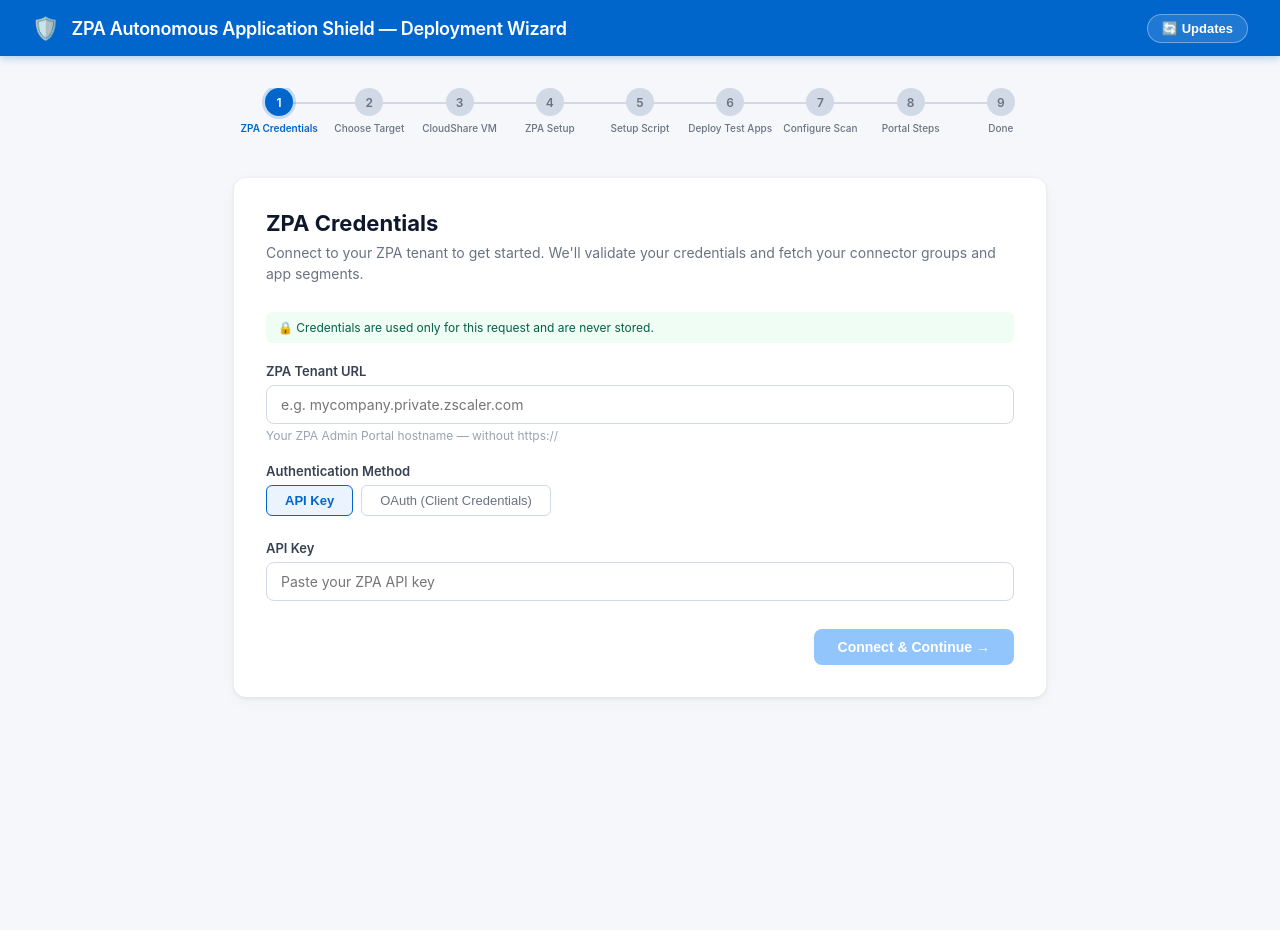
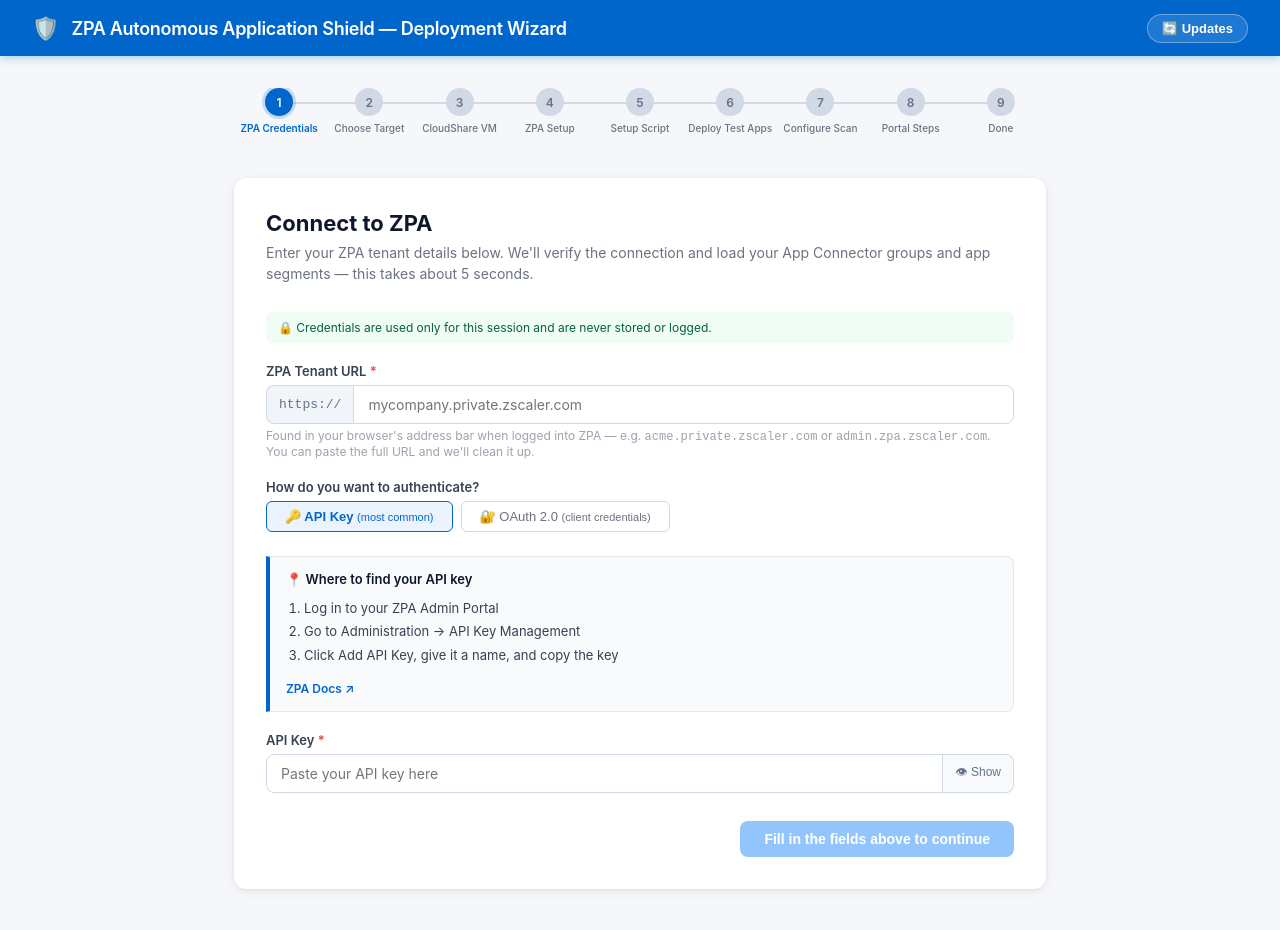
Before and after one commit to Paulie631/zpa-shield-deployer, a React (Vite) app in the folder client/: page / in a window 1280 px wide. Shown: the top 930 px of the page. Before the commit the page ends 800 px from the top, so only its background shows below. Built offline with nearby package versions, Linux system fonts and the light colour scheme; no server answers.

Commit message:
ux: ZPA Credentials step — inline guide, url auto-clean, show/hide, smarter errors

```diff
--- a/client/src/App.css
+++ b/client/src/App.css
@@ -396,6 +396,84 @@ body {
 /* === Divider === */
 .divider { border: none; border-top: 1px solid #E5E7EB; margin: 24px 0; }
 
+/* === ZPA Credentials helpers === */
+.label-required { color: #ef4444; }
+
+.input-with-prefix {
+  display: flex;
+  align-items: stretch;
+}
+.input-prefix {
+  display: flex;
+  align-items: center;
+  padding: 0 12px;
+  background: #F1F5F9;
+  border: 1.5px solid #D1D9E6;
+  border-right: none;
+  border-radius: 8px 0 0 8px;
+  font-size: 13px;
+  color: #64748b;
+  white-space: nowrap;
+  font-family: monospace;
+}
+.input-with-prefix input {
+  border-radius: 0 8px 8px 0 !important;
+  flex: 1;
+}
+
+.input-with-reveal {
+  display: flex;
+  align-items: stretch;
+}
+.input-with-reveal input {
+  border-radius: 8px 0 0 8px !important;
+  flex: 1;
+}
+.reveal-btn {
+  padding: 0 12px;
+  border: 1.5px solid #D1D9E6;
+  border-left: none;
+  border-radius: 0 8px 8px 0;
+  background: #F8FAFC;
+  font-size: 12px;
+  cursor: pointer;
+  color: #64748b;
+  white-space: nowrap;
+  transition: background 0.15s;
+}
+.reveal-btn:hover { background: #F1F5F9; }
+
+.find-guide {
+  background: #F8FAFC;
+  border: 1.5px solid #E2E8F0;
+  border-left: 4px solid #0066CC;
+  border-radius: 0 8px 8px 0;
+  padding: 14px 16px;
+  margin-bottom: 20px;
+}
+.find-guide-title {
+  font-size: 13px;
+  font-weight: 600;
+  color: #0f172a;
+  margin-bottom: 10px;
+}
+.find-guide-steps {
+  padding-left: 18px;
+  margin: 0 0 10px;
+}
+.find-guide-steps li {
+  font-size: 13px;
+  color: #374151;
+  line-height: 1.8;
+}
+.find-guide-link {
+  font-size: 12px;
+  color: #0066CC;
+  font-weight: 600;
+  text-decoration: none;
+}
+.find-guide-link:hover { text-decoration: underline; }
+
 /* === Update Checker === */
 .update-btn {
   display: inline-flex;
--- a/client/src/steps/ZPACredentials.jsx
+++ b/client/src/steps/ZPACredentials.jsx
@@ -1,5 +1,29 @@
 import React, { useState } from 'react'
 import axios from 'axios'
+
+const WHERE_TO_FIND = {
+  apikey: {
+    steps: [
+      { n: 1, text: 'Log in to your ZPA Admin Portal' },
+      { n: 2, text: 'Go to Administration → API Key Management' },
+      { n: 3, text: 'Click Add API Key, give it a name, and copy the key' },
+    ],
+    docsUrl: 'https://help.zscaler.com/zpa/about-api-keys'
+  },
+  oauth: {
+    steps: [
+      { n: 1, text: 'Log in to your ZPA Admin Portal' },
+      { n: 2, text: 'Go to Administration → API Key Management → OAuth 2.0 Clients' },
+      { n: 3, text: 'Click Add Client, choose Client Credentials, and copy the Client ID and Secret' },
+    ],
+    docsUrl: 'https://help.zscaler.com/zpa/oauth-2.0-client-credentials'
+  }
+}
+
+function urlToTenant(raw) {
+  // Strip https://, http://, trailing slashes so user can paste the full URL
+  return raw.replace(/^https?:\/\//i, '').replace(/\/.*$/, '').trim()
+}
 
 export default function ZPACredentials({ data, update, next }) {
   const [authMode, setAuthMode] = useState(data.authMode || 'apikey')
@@ -7,8 +31,19 @@ export default function ZPACredentials({ data, update, next }) {
   const [apiKey, setApiKey] = useState(data.apiKey || '')
   const [clientId, setClientId] = useState(data.clientId || '')
   const [clientSecret, setClientSecret] = useState(data.clientSecret || '')
+  const [showApiKey, setShowApiKey] = useState(false)
+  const [showSecret, setShowSecret] = useState(false)
   const [loading, setLoading] = useState(false)
   const [error, setError] = useState('')
+
+  const guide = WHERE_TO_FIND[authMode]
+
+  const handleTenantInput = (val) => {
+    setTenantUrl(urlToTenant(val))
+    setError('')
+  }
+
+  const canSubmit = tenantUrl && (authMode === 'apikey' ? apiKey : clientId && clientSecret)
 
   const validate = async () => {
     setLoading(true)
@@ -30,7 +65,14 @@ export default function ZPACredentials({ data, update, next }) {
       })
       next()
     } catch (err) {
-      setError(err.response?.data?.error || 'Could not connect to ZPA. Check your tenant URL and credentials.')
+      const msg = err.response?.data?.error || err.message || ''
+      if (msg.includes('401') || msg.includes('403') || msg.includes('Unauthorized')) {
+        setError('Invalid credentials — double-check your API key and tenant URL.')
+      } else if (msg.includes('ENOTFOUND') || msg.includes('network') || msg.includes('connect')) {
+        setError(`Can't reach ${tenantUrl} — check the tenant URL and your internet connection.`)
+      } else {
+        setError(msg || 'Connection failed. Check your tenant URL and credentials.')
+      }
     } finally {
       setLoading(false)
     }
@@ -38,63 +80,145 @@ export default function ZPACredentials({ data, update, next }) {
 
   return (
     <div className="card">
-      <h2>ZPA Credentials</h2>
-      <p className="subtitle">Connect to your ZPA tenant to get started. We'll validate your credentials and fetch your connector groups and app segments.</p>
+      <h2>Connect to ZPA</h2>
+      <p className="subtitle">
+        Enter your ZPA tenant details below. We'll verify the connection and load your App Connector groups and app segments — this takes about 5 seconds.
+      </p>
 
-      <div className="disclaimer">🔒 Credentials are used only for this request and are never stored.</div>
+      <div className="disclaimer">🔒 Credentials are used only for this session and are never stored or logged.</div>
 
+      {/* Tenant URL */}
       <div className="form-group">
-        <label>ZPA Tenant URL</label>
+        <label>
+          ZPA Tenant URL
+          <span className="label-required"> *</span>
+        </label>
+        <div className="input-with-prefix">
+          <span className="input-prefix">https://</span>
           <input
             type="text"
-          placeholder="e.g. mycompany.private.zscaler.com"
+            placeholder="mycompany.private.zscaler.com"
             value={tenantUrl}
-          onChange={e => setTenantUrl(e.target.value)}
-          className={error ? 'error' : ''}
+            onChange={e => handleTenantInput(e.target.value)}
+            onPaste={e => {
+              e.preventDefault()
+              handleTenantInput(e.clipboardData.getData('text'))
+            }}
+            className={error && !tenantUrl ? 'error' : ''}
+            autoComplete="off"
+            spellCheck={false}
           />
-        <div className="hint">Your ZPA Admin Portal hostname — without https://</div>
         </div>
-
-      <div className="form-group">
-        <label>Authentication Method</label>
-        <div className="auth-toggle">
-          <button className={`toggle-btn ${authMode === 'apikey' ? 'active' : ''}`} onClick={() => setAuthMode('apikey')}>API Key</button>
-          <button className={`toggle-btn ${authMode === 'oauth' ? 'active' : ''}`} onClick={() => setAuthMode('oauth')}>OAuth (Client Credentials)</button>
+        <div className="hint">
+          Found in your browser's address bar when logged into ZPA —
+          e.g. <code>acme.private.zscaler.com</code> or <code>admin.zpa.zscaler.com</code>.
+          You can paste the full URL and we'll clean it up.
         </div>
       </div>
 
+      {/* Auth method toggle */}
+      <div className="form-group">
+        <label>How do you want to authenticate?</label>
+        <div className="auth-toggle">
+          <button
+            className={`toggle-btn ${authMode === 'apikey' ? 'active' : ''}`}
+            onClick={() => { setAuthMode('apikey'); setError('') }}
+          >
+            🔑 API Key <span style={{fontWeight:400, fontSize:11}}>(most common)</span>
+          </button>
+          <button
+            className={`toggle-btn ${authMode === 'oauth' ? 'active' : ''}`}
+            onClick={() => { setAuthMode('oauth'); setError('') }}
+          >
+            🔐 OAuth 2.0 <span style={{fontWeight:400, fontSize:11}}>(client credentials)</span>
+          </button>
+        </div>
+      </div>
+
+      {/* Where to find it guide */}
+      <div className="find-guide">
+        <div className="find-guide-title">📍 Where to find your {authMode === 'apikey' ? 'API key' : 'Client ID & Secret'}</div>
+        <ol className="find-guide-steps">
+          {guide.steps.map(s => (
+            <li key={s.n}>{s.text}</li>
+          ))}
+        </ol>
+        <a href={guide.docsUrl} target="_blank" rel="noreferrer" className="find-guide-link">
+          ZPA Docs ↗
+        </a>
+      </div>
+
+      {/* Credentials fields */}
       {authMode === 'apikey' ? (
         <div className="form-group">
-          <label>API Key</label>
+          <label>API Key <span className="label-required"> *</span></label>
+          <div className="input-with-reveal">
             <input
-            type="password"
-            placeholder="Paste your ZPA API key"
+              type={showApiKey ? 'text' : 'password'}
+              placeholder="Paste your API key here"
               value={apiKey}
-            onChange={e => setApiKey(e.target.value)}
+              onChange={e => { setApiKey(e.target.value); setError('') }}
+              autoComplete="off"
+              spellCheck={false}
+            />
+            <button className="reveal-btn" onClick={() => setShowApiKey(v => !v)} tabIndex={-1}>
+              {showApiKey ? '🙈 Hide' : '👁 Show'}
+            </button>
+          </div>
+        </div>
+      ) : (
+        <div className="form-row">
+          <div className="form-group">
+            <label>Client ID <span className="label-required"> *</span></label>
+            <input
+              type="text"
+              placeholder="e.g. 3a8f2c..."
+              value={clientId}
+              onChange={e => { setClientId(e.target.value); setError('') }}
+              autoComplete="off"
+              spellCheck={false}
             />
           </div>
-      ) : (
-        <>
           <div className="form-group">
-            <label>Client ID</label>
-            <input type="text" placeholder="OAuth Client ID" value={clientId} onChange={e => setClientId(e.target.value)} />
+            <label>Client Secret <span className="label-required"> *</span></label>
+            <div className="input-with-reveal">
+              <input
+                type={showSecret ? 'text' : 'password'}
+                placeholder="Paste your client secret"
+                value={clientSecret}
+                onChange={e => { setClientSecret(e.target.value); setError('') }}
+                autoComplete="off"
+                spellCheck={false}
+              />
+              <button className="reveal-btn" onClick={() => setShowSecret(v => !v)} tabIndex={-1}>
+                {showSecret ? '🙈 Hide' : '👁 Show'}
+              </button>
             </div>
-          <div className="form-group">
-            <label>Client Secret</label>
-            <input type="password" placeholder="OAuth Client Secret" value={clientSecret} onChange={e => setClientSecret(e.target.value)} />
           </div>
-        </>
+        </div>
       )}
 
-      {error && <div className="alert alert-error">⚠️ {error}</div>}
+      {error && (
+        <div className="alert alert-error">
+          ⚠️ {error}
+          <div style={{ marginTop: 6, fontSize: 12 }}>
+            Need help? Check the <a href="https://help.zscaler.com/zpa" target="_blank" rel="noreferrer" style={{ color: '#991b1b' }}>ZPA docs ↗</a>
+          </div>
+        </div>
+      )}
 
       <div className="btn-row">
         <button
           className="btn btn-primary"
           onClick={validate}
-          disabled={loading || !tenantUrl || (authMode === 'apikey' ? !apiKey : !clientId || !clientSecret)}
+          disabled={loading || !canSubmit}
+          style={{ minWidth: 200 }}
         >
-          {loading ? <><span className="spinner" /> Validating...</> : 'Connect & Continue →'}
+          {loading
+            ? <><span className="spinner" /> Connecting to ZPA...</>
+            : canSubmit
+              ? '🔌 Connect & Continue →'
+              : 'Fill in the fields above to continue'}
         </button>
       </div>
     </div>
--- a/package.json
+++ b/package.json
@@ -1,6 +1,6 @@
 {
   "name": "zpa-shield-deployer",
-  "version": "1.1.5",
+  "version": "1.1.6",
   "description": "ZPA Autonomous Application Shield deployment wizard",
   "scripts": {
     "dev": "concurrently \"npm run server\" \"npm run client\"",
```
Lines whose indentation alone changed are shown as unchanged.
